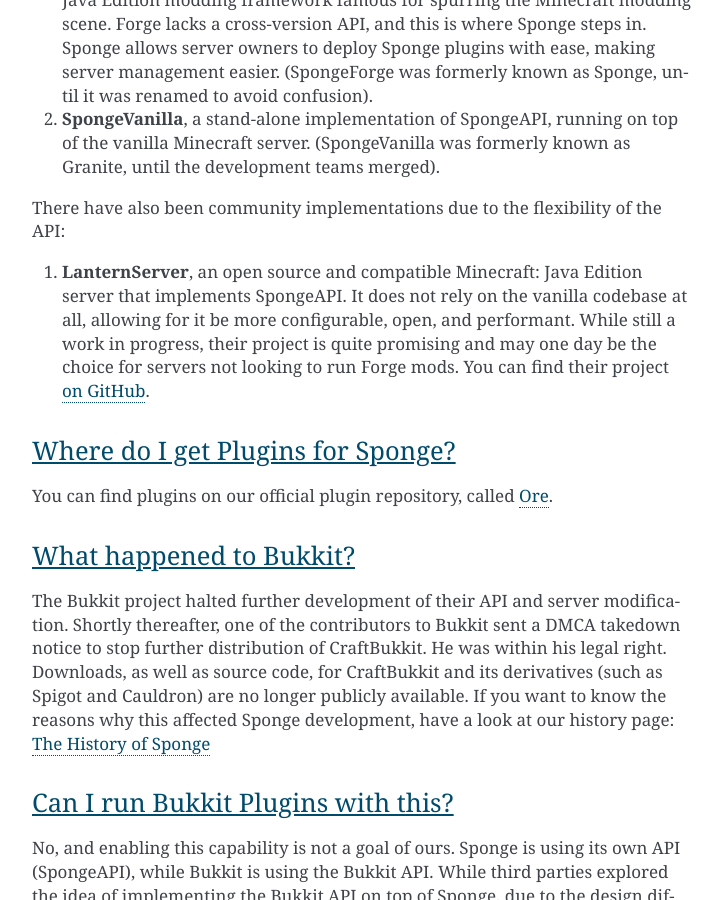
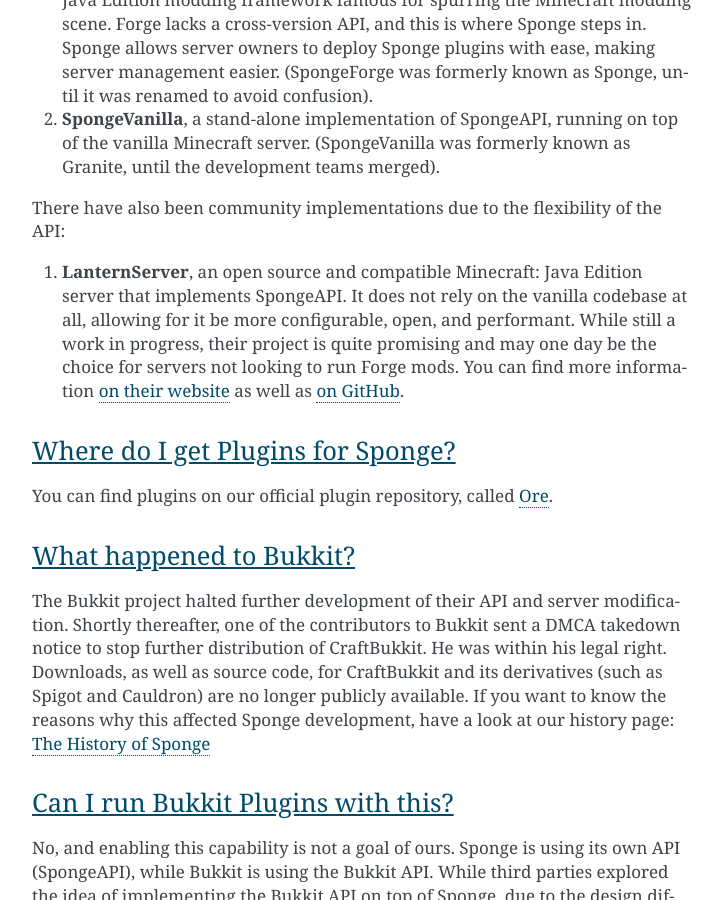
Before and after one commit to SpongePowered/SpongeDocs, a Sphinx documentation site: the page built from source/about/faq.rst, in a window 1280 px wide and 900 px high, scrolled down 1263 px. Shown: the whole window, without its empty margins (388-1110 px from the left). Built offline with Sphinx 7.4.7, drawn with Linux system fonts in a browser that asks for light colours; pages that are not in the unit, such as notebooks, are missing from menus.

Commit message:
Add Lantern website

```diff
--- a/source/about/faq.rst
+++ b/source/about/faq.rst
@@ -46,8 +46,8 @@
 (1) **LanternServer**, an open source and compatible Minecraft: Java Edition server that implements SpongeAPI.
     It does not rely on the vanilla codebase at all, allowing for it be more configurable, open, and performant.
     While still a work in progress, their project is quite promising and may one day be the choice for servers not
-    looking to run Forge mods. You can find their project
-    `on GitHub <https://github.com/LanternPowered/LanternServer>`_.
+    looking to run Forge mods. You can find more information `on their website <https://www.lanternpowered.org/>`_
+    as well as `on GitHub <https://github.com/LanternPowered/LanternServer>`_.
 
 Where do I get Plugins for Sponge?
 ----------------------------------
```
